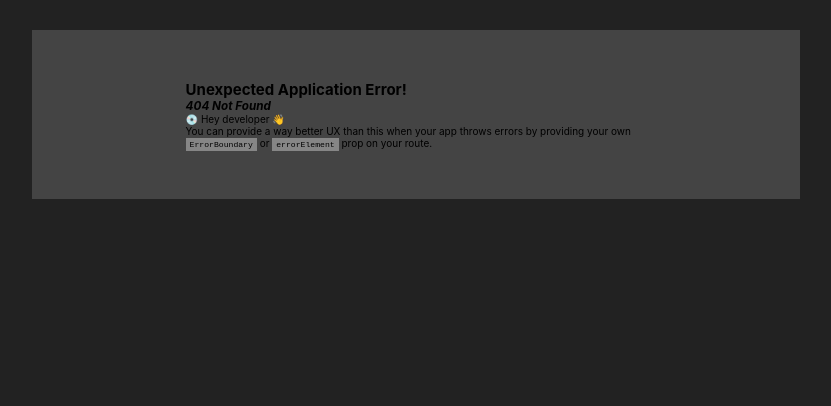
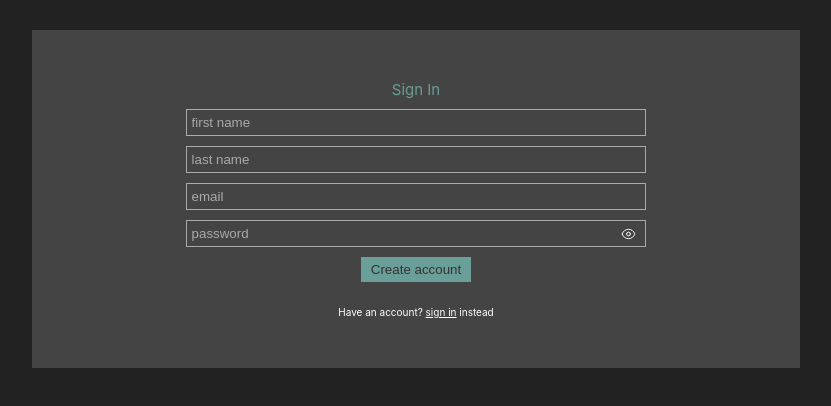
Before and after one commit to almamarie/react-todo-app, a React (Create React App) app: page /auth/1 in a window 1280 px wide. Before the commit this address had no page. Shown: the top 406 px of the page, without its empty margins (224-1055 px from the left). Built offline with nearby package versions, Linux system fonts and the light colour scheme.

Commit message:
Protected sensitive routes

```diff
--- a/src/App.js
+++ b/src/App.js
@@ -7,6 +7,8 @@ import "./App.css";
 import TodosContextLayout from "./components/layout-routes/todos";
 import TodoPage from "./pages/todo/TodoPage";
 import AuthPage from "./pages/auth/AuthPage";
+import SignIn from "./components/auth/SignIn";
+import SignUp from "./components/auth/SignUp";
 
 function App() {
   const router = createBrowserRouter([
@@ -27,7 +29,7 @@ function App() {
           ],
         },
         {
-          path: "/auth",
+          path: "/auth/:pageType",
           element: <AuthPage />,
         },
       ],
--- a/src/components/TodoItem.js
+++ b/src/components/TodoItem.js
@@ -65,7 +65,7 @@ const TodoItem = (props) => {
               type="button"
               className={styles["complete-btn"]}
               onClick={completeTodo}
-            >{`Set ${todo.completed ? "complete" : "not completed"}`}</button>
+            >{`Set ${todo.completed ? "not completed" : "completed"}`}</button>
           </div>
         </div>
       )}
--- a/src/components/auth/SignIn.jsx
+++ b/src/components/auth/SignIn.jsx
@@ -1,7 +1,7 @@
 import React, { useState } from "react";
 import Input from "../ui/Input";
 import styles from "./SignIn.module.css";
-import { useNavigate } from "react-router-dom";
+import { Link, useNavigate } from "react-router-dom";
 import { API_BASE_URL } from "../../utils/api";
 import PasswordInput from "../ui/PasswordInput";
 
@@ -74,12 +74,9 @@ const SignIn = (props) => {
 
       <p className={styles["dont-have-account"]}>
         Don't have an account?{" "}
-        <span
-          className={styles["signup-link"]}
-          onClick={props.onChangeSwitchSignUp}
-        >
+        <Link to={"/auth/signup"} className={styles["signup-link"]}>
           create one
-        </span>
+        </Link>
       </p>
     </form>
   );
--- a/src/components/auth/SignIn.module.css
+++ b/src/components/auth/SignIn.module.css
@@ -61,6 +61,7 @@
 }
 
 .signup-link{
+  color: #fff;
   text-decoration: underline;
   cursor: pointer;
 }
--- a/src/components/auth/SignUp.jsx
+++ b/src/components/auth/SignUp.jsx
@@ -1,7 +1,110 @@
-import React from "react";
+import React, { useState } from "react";
+import Input from "../ui/Input";
+import styles from "./SignIn.module.css";
+import { Link, useNavigate } from "react-router-dom";
+import { API_BASE_URL } from "../../utils/api";
+import PasswordInput from "../ui/PasswordInput";
 
-const SignUp = () => {
-  return <div>SignUp</div>;
+const SignUp = (props) => {
+  const [credentials, setCredentials] = useState({
+    firstName: "",
+    lastName: "",
+    email: "",
+    password: "",
+  });
+  const [error, setError] = useState(false);
+
+  const navigate = useNavigate();
+
+  const formSubmitHandler = async (event) => {
+    event.preventDefault();
+
+    console.log("Credentials: ", credentials);
+    const response = await fetch(`${API_BASE_URL}/user/new`, {
+      method: "POST",
+      body: JSON.stringify(credentials),
+      headers: {
+        "Content-Type": "application/json",
+      },
+    });
+    const data = await response.json();
+    console.log(data);
+    if (!response.ok || data.status === false) {
+      setError(true);
+      return;
+    }
+    setError(false);
+    localStorage.setItem("auth", JSON.stringify(data.body));
+    navigate("/auth/signin");
+  };
+
+  const credentialsController = (credentialName) => {
+    return (value) => {
+      setCredentials((prev) => {
+        const newData = { ...prev };
+        newData[credentialName] = value;
+        //   return { ...prev, password };
+        return newData;
+      });
+    };
+  };
+  return (
+    <form className={styles.form} onSubmit={formSubmitHandler}>
+      <h2 className={styles.h2}>Sign In</h2>
+      <div className={styles.inputs}>
+        <Input
+          type="text"
+          name="first name"
+          onChange={credentialsController("firstName")}
+          required={true}
+        />
+
+        <Input
+          type="text"
+          name="last name"
+          onChange={credentialsController("lastName")}
+          required={true}
+        />
+
+        <Input
+          type="text"
+          name="email"
+          onChange={credentialsController("email")}
+          required={true}
+        />
+
+        <PasswordInput
+          name="password"
+          onChange={credentialsController("password")}
+          value={credentials.password}
+          required={true}
+        />
+      </div>
+
+      {error && (
+        <span className={styles.error}>
+          incorrect email and password combination
+        </span>
+      )}
+      <div className={styles["button-wrapper"]}>
+        <button type="submit" className={styles.button}>
+          Create account
+        </button>
+      </div>
+
+      <p className={styles["dont-have-account"]}>
+        Have an account?{" "}
+        <Link
+          to={"/auth/signin"}
+          className={styles["signup-link"]}
+          onClick={props.onChangeSwitchSignUp}
+        >
+          sign in
+        </Link>{" "}
+        instead
+      </p>
+    </form>
+  );
 };
 
 export default SignUp;
--- a/src/components/layout-routes/todos.js
+++ b/src/components/layout-routes/todos.js
@@ -1,11 +1,14 @@
 import { Outlet } from "react-router-dom";
 import { TodoContextProvider } from "../../context/todo-context";
+import { AuthContextProvider } from "../../context/auth-context";
 
 const TodosContextLayout = () => {
   return (
-    <TodoContextProvider>
-      <Outlet />
-    </TodoContextProvider>
+    <AuthContextProvider>
+      <TodoContextProvider>
+        <Outlet />
+      </TodoContextProvider>
+    </AuthContextProvider>
   );
 };
 
--- /dev/null
+++ b/src/context/auth-context.js
@@ -0,0 +1,71 @@
+import React, { useEffect, useState } from "react";
+import { API_BASE_URL } from "../utils/api";
+import { useNavigate } from "react-router-dom";
+
+const AuthContext = React.createContext({
+  user: {},
+  token: "",
+  isLoggedIn: false,
+  isLoading: false,
+});
+
+export const AuthContextProvider = (props) => {
+  const [auth, setAuth] = useState({
+    token: null,
+    isLoggedIn: false,
+    user: {},
+  });
+  const navigate = useNavigate();
+
+  const [isLoading, setIsLoading] = useState(false);
+
+  const verifyAuth = async () => {
+    console.log("Verifying User: ");
+    setIsLoading(true);
+    try {
+      const auth = JSON.parse(localStorage.getItem("auth"));
+      if (!auth || !auth.token) {
+        throw new Error();
+      }
+
+      const response = await fetch(`${API_BASE_URL}/auth/verify-auth`, {
+        method: "GET",
+        headers: {
+          "Content-Type": "application/json",
+          Authorization: `Bearer ${auth.token}`,
+        },
+      });
+      const data = await response.json();
+      console.log("data: ", data);
+      if (!response.ok || !data.success) {
+        throw new Error();
+      }
+
+      setAuth({ isLoggedIn: true, token: auth.token, user: auth.user });
+      console.log("User verified: ", auth);
+    } catch (error) {
+      console.log("Error: ", error);
+      setAuth({ isLoggedIn: false, token: null });
+      console.log("User not verified");
+      navigate("/auth/signin");
+    }
+    setIsLoading(false);
+  };
+
+  useEffect(() => {
+    verifyAuth();
+  }, []);
+
+  return (
+    <AuthContext.Provider
+      value={{
+        ...auth,
+        isLoading,
+      }}
+    >
+      {props.children}
+    </AuthContext.Provider>
+  );
+};
+
+export default AuthContext;
--- a/src/pages/auth/AuthPage.js
+++ b/src/pages/auth/AuthPage.js
@@ -1,25 +1,14 @@
-import React, { useState } from "react";
-import styles from "./AuthPage.module.css"
+import styles from "./AuthPage.module.css";
 import SignIn from "../../components/auth/SignIn";
 import SignUp from "../../components/auth/SignUp";
+import { useParams } from "react-router-dom";
 
 const AuthPage = () => {
-  const [pageName, setPageName] = useState("sign in");
-
-  const changePageType = (pageName) => {
-    return () => {
-      console.log("Here", pageName);
-      setPageName(pageName);
-    };
-  };
+  const { pageType } = useParams();
 
   return (
     <div className={styles.wrapper}>
-      {pageName === "sign in" ? (
-        <SignIn onChangeSwitchSignUp={changePageType("sign up")} />
-      ) : (
-        <SignUp onChangeSwitchSignUp={changePageType("sign in")} />
-      )}
+      {pageType === "signin" ? <SignIn /> : <SignUp />}
     </div>
   );
 };
```
